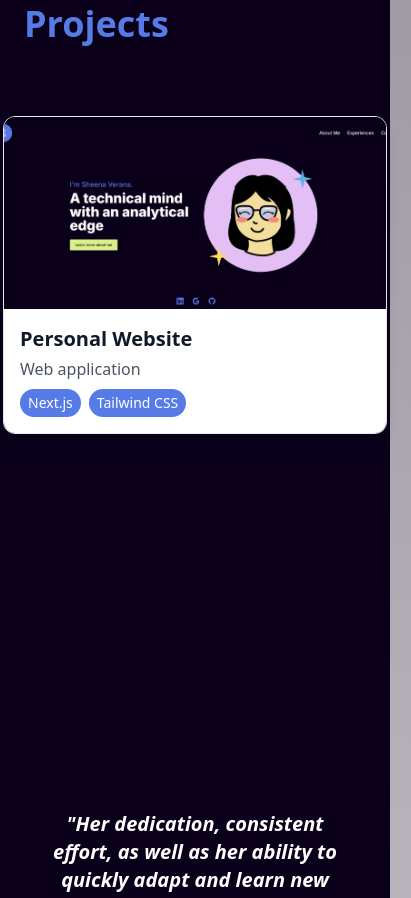
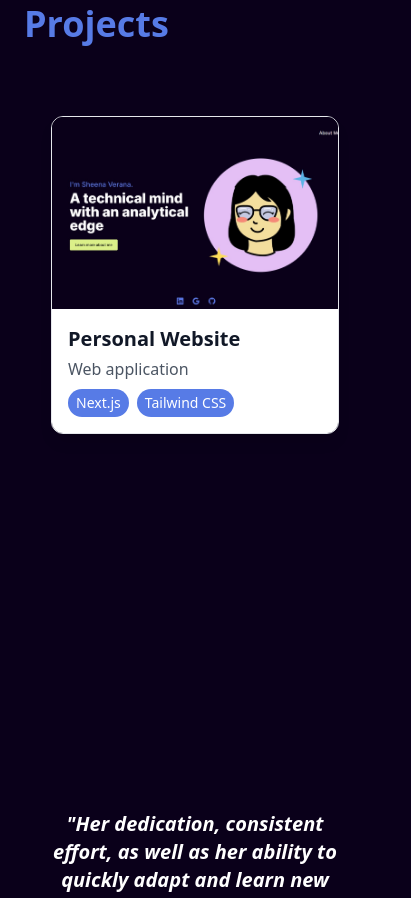
Before and after one commit to sheenamrv/sheenamrv.github.io, a Next.js app: page / in a window 390 px wide. Shown: the part 5685-6583 px from the top of the page, 411 px wide, since content can reach past the window. Built offline with nearby package versions, Linux system fonts and the light colour scheme.

Commit message:
Update CardList.jsx

```diff
--- a/app/components/CardList.jsx
+++ b/app/components/CardList.jsx
@@ -5,7 +5,7 @@ import Link from "next/link";
 function Card({ projectName, technology, description, link, imageUrl }) {
   return (
     <div data-aos="fade-up">
-      <div className="block w-96 rounded-xl overflow-hidden border shadow-lg m-6 transition-all hover:scale-110">
+      <div className="block w-72 sm:w-96 rounded-xl overflow-hidden border shadow-lg mt-6 mb-6 mx-auto sm:mx-6 transition-all duration-300 hover:scale-105">
         <Link href={link} target="_blank">
           <div className="w-full h-48 relative">
             <Image
```
